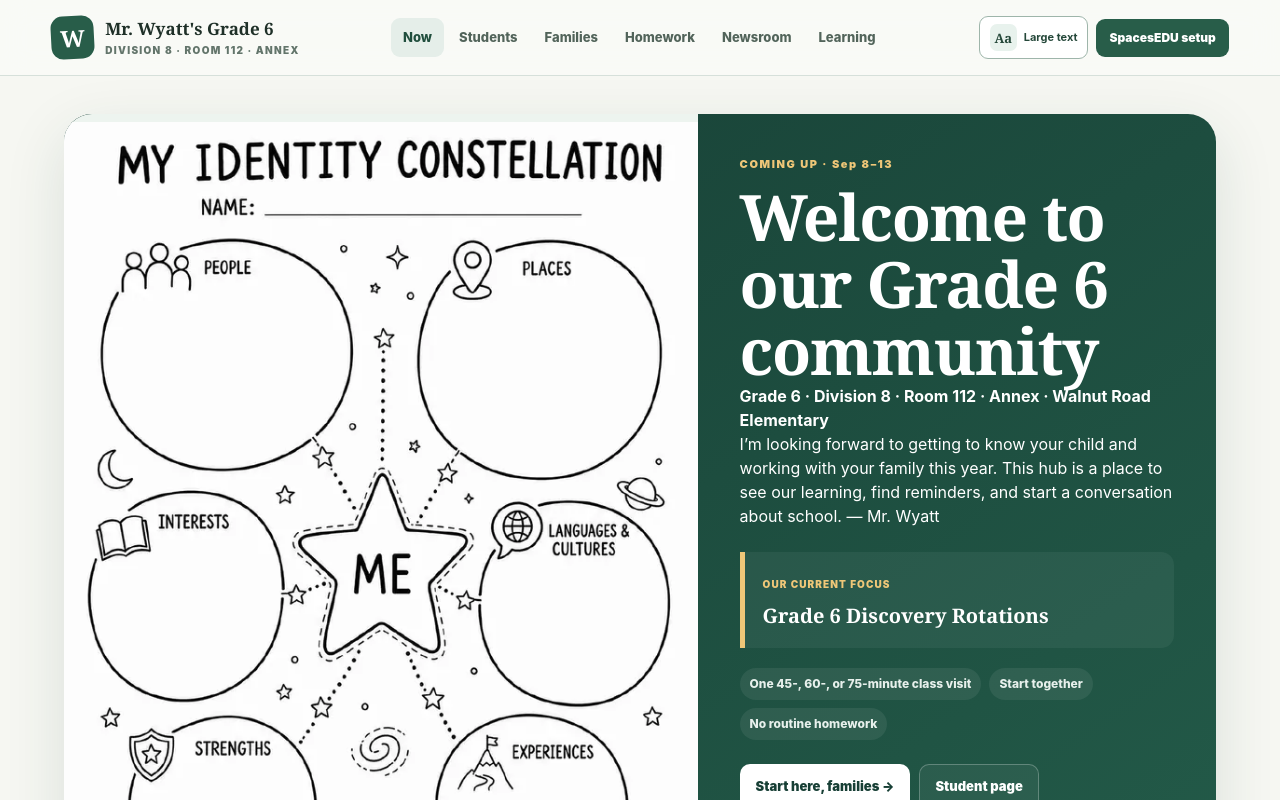
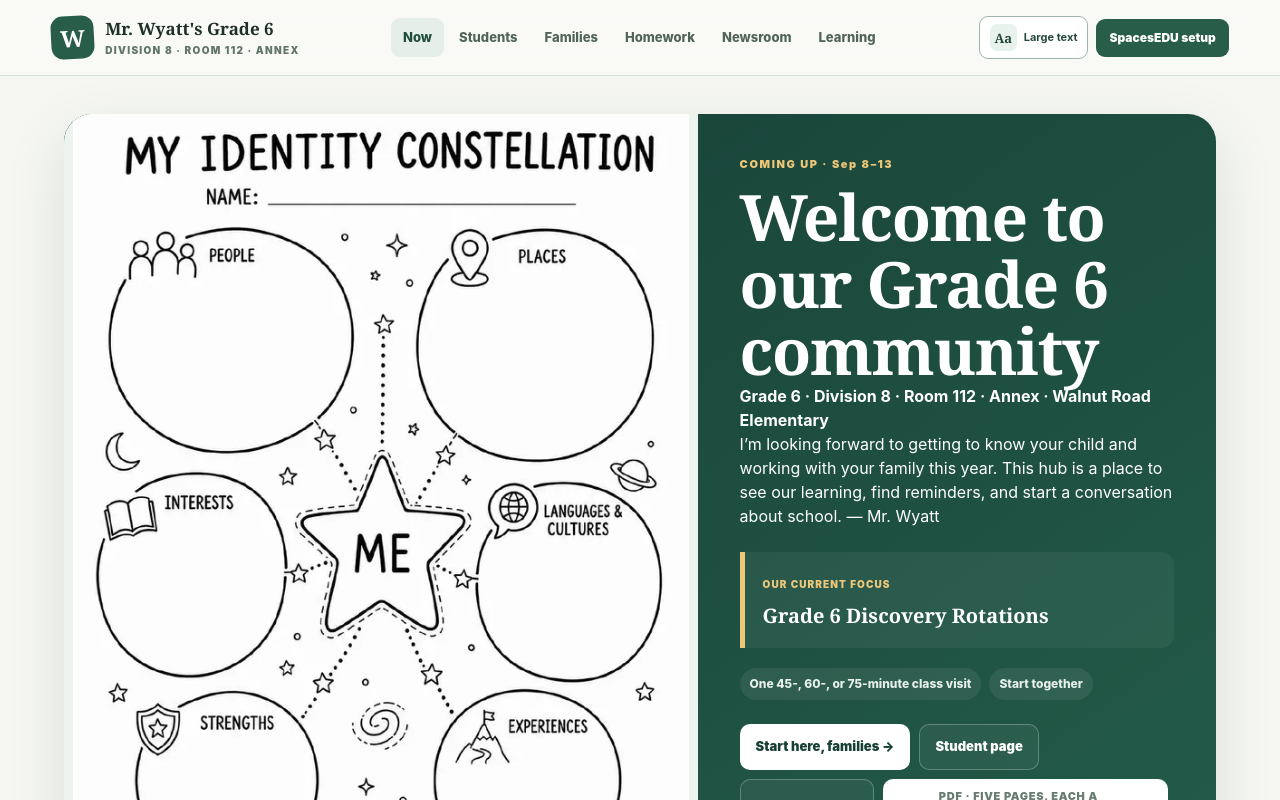
Before and after one commit to dlwyatt-eng/learn, a Next.js app: page / in a window 1280 px wide. Shown: the top 800 px of the page. Built offline with nearby package versions, Linux system fonts and the light colour scheme.

Commit message:
Remove routine homework badge from home and family title screens

```diff
--- a/app/classroom-portal.tsx
+++ b/app/classroom-portal.tsx
@@ -173,7 +173,7 @@ function HomePage() {
         <p>{welcome.intro}</p>
         <div className="first-action"><small>OUR CURRENT FOCUS</small><p>{current.shared.title}</p></div>
         <div className="status-pills" aria-label="Quick facts">
-          <span>{current.student.duration}</span><span>{compactGrouping()}</span><span>{homeworkStatus()}</span>
+          <span>{current.student.duration}</span><span>{compactGrouping()}</span>
         </div>
         <div className="hero-buttons">
           <Link href="/families">Start here, families →</Link>
@@ -282,7 +282,7 @@ function FamilyPage() {
         <p className="eyebrow">{windowStateLabel()} · FOR FAMILIES</p>
         <h1>{current.family.title}</h1>
         <p className="welcome-class">{welcome.classLabel} · {welcome.location}</p>
-        <div className="status-pills"><span>{homeworkStatus()}</span><span>{assessmentStatus()}</span><span>{current.student.duration}</span></div>
+        <div className="status-pills"><span>{assessmentStatus()}</span><span>{current.student.duration}</span></div>
       </div>
       <ResourceDownload />
     </section>
@@ -470,10 +470,6 @@ function compactBring() {
   return /pencil/i.test(first) ? "Pencil" : first;
 }
 
-function homeworkStatus() {
-  return /^no\b/i.test(current.family.homework) ? "No routine homework" : "Check family reminders";
-}
-
 function assessmentStatus() {
   return /not graded/i.test(current.family.assessment) ? "Practice · not graded" : "Feedback to help learning";
 }
```
